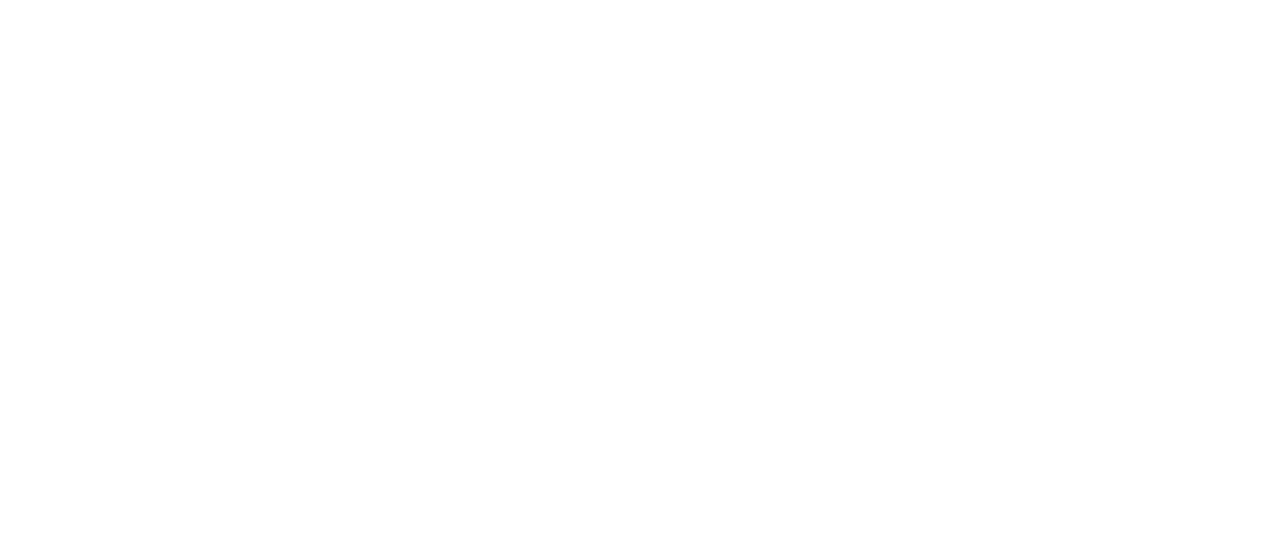
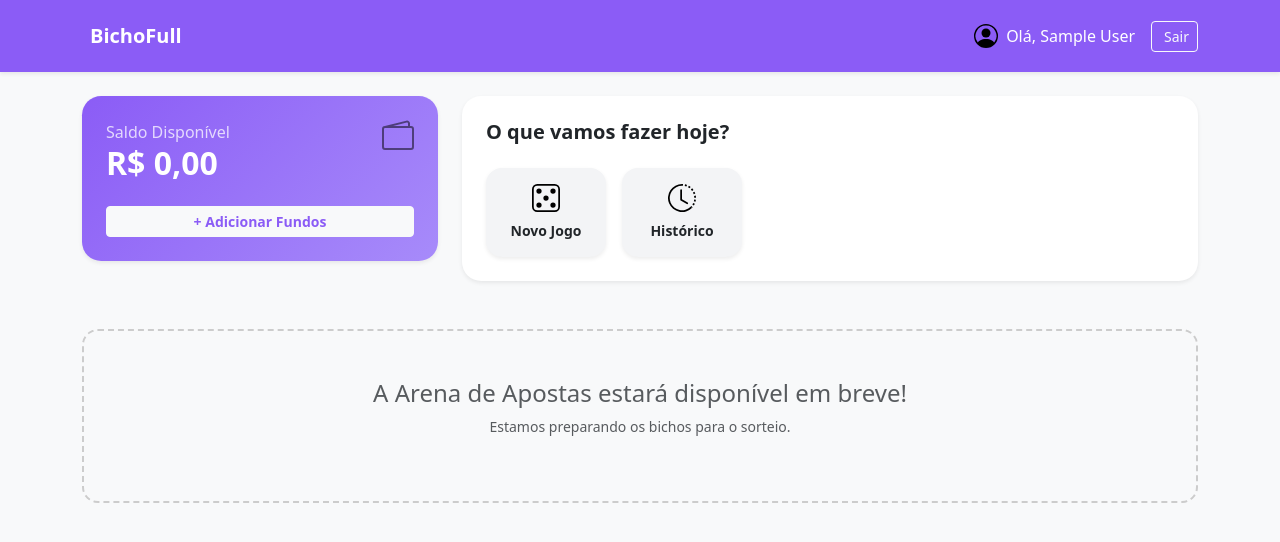
Before and after one commit to Carvalho-TJ/Jogo-Do-BichoFull, a React app in the folder frontend/: page /dashboard in a window 1280 px wide. Before the commit this address had no page. Shown: the top 542 px of the page. Built offline with nearby package versions, Linux system fonts and the light colour scheme; no server answers; sample sign-in values are in the browser's storage; the HTML template or start-up script is replaced by a standard one.

Commit message:
Security: adiciona proteção as rotas

```diff
--- a/frontend/src/App.jsx
+++ b/frontend/src/App.jsx
@@ -1,19 +1,31 @@
-import { BrowserRouter, Routes, Route, Navigate } from 'react-router-dom';
-import Login from './pages/Login';
-import Register from './pages/Register';
+import { BrowserRouter as Router, Routes, Route, Navigate } from 'react-router-dom';
+import LoginPage from './pages/Login';
+import RegisterPage from './pages/Register';
+import Dashboard from './pages/Dashboard';
+import ProtectedRoute from './components/ProtectedRoute';
 
 function App() {
   return (
-    <BrowserRouter>
+    <Router>
       <Routes>
-        {/* Rota inicial: se o usuário acessar '/', mandamos para o Login */}
-        <Route path="/" element={<Navigate to="/login" />} />
+        {/* Rotas Públicas */}
+        <Route path="/login" element={<LoginPage />} />
+        <Route path="/register" element={<RegisterPage />} />
 
-        <Route path="/login" element={<Login />} />
-        <Route path="/register" element={<Register />} />
+        {/* Rotas Protegidas */}
+        <Route
+          path="/dashboard"
+          element={
+            <ProtectedRoute>
+              <Dashboard />
+            </ProtectedRoute>
+          }
+        />
 
+        {/* Rota padrão */}
+        <Route path="*" element={<Navigate to="/login" />} />
       </Routes>
-    </BrowserRouter>
+    </Router>
   );
 }
 
--- /dev/null
+++ b/frontend/src/components/ProtectedRoute.jsx
@@ -0,0 +1,13 @@
+import { Navigate } from 'react-router-dom';
+
+const ProtectedRoute = ({ children }) => {
+  const token = localStorage.getItem('token');
+
+  if (!token) {
+    return <Navigate to="/login" replace />;
+  }
+
+  return children;
+};
+
+export default ProtectedRoute;
--- /dev/null
+++ b/frontend/src/pages/Dashboard.jsx
@@ -0,0 +1,113 @@
+import React, { useEffect, useState } from 'react';
+import { useNavigate } from 'react-router-dom';
+import axios from 'axios';
+import { Wallet2, PersonCircle, BoxArrowRight, Dice5, ClockHistory } from 'react-bootstrap-icons';
+
+const ROXO_VIBRANTE = '#8b5cf6';
+const VERDE_MENTA = '#6ee7b7';
+
+const Dashboard = () => {
+  const [user, setUser] = useState(null);
+  const [balance, setBalance] = useState('0.00');
+  const navigate = useNavigate();
+
+  useEffect(() => {
+    const savedUser = JSON.parse(localStorage.getItem('user'));
+    const token = localStorage.getItem('token');
+
+    if (savedUser && token) {
+      setUser(savedUser);
+      fetchBalance(token);
+    }
+  }, []);
+
+  const fetchBalance = async (token) => {
+    try {
+      const response = await axios.get('http://localhost:3000/wallets/my-balance', {
+        headers: { Authorization: `Bearer ${token}` }
+      });
+      setBalance(response.data.balance);
+    } catch (error) {
+      console.error("Erro ao buscar saldo:", error);
+    }
+  };
+
+  const handleLogout = () => {
+    localStorage.clear();
+    navigate('/login');
+  };
+
+  if (!user) return <div className="text-center mt-5">Carregando...</div>;
+
+  return (
+    <div className="min-vh-100 bg-light">
+      {/* NAVBAR */}
+      <nav className="navbar navbar-dark shadow-sm p-3" style={{ backgroundColor: ROXO_VIBRANTE }}>
+        <div className="container">
+          <span className="navbar-brand fw-bold d-flex align-items-center">
+            <Dice5 className="me-2" /> BichoFull
+          </span>
+          <div className="d-flex align-items-center text-white">
+            <PersonCircle size={24} className="me-2" />
+            <span className="me-3 d-none d-md-inline">Olá, {user.name}</span>
+            <button onClick={handleLogout} className="btn btn-outline-light btn-sm d-flex align-items-center">
+              <BoxArrowRight className="me-1" /> Sair
+            </button>
+          </div>
+        </div>
+      </nav>
+
+      <div className="container py-4">
+        <div className="row g-4">
+
+          {/* CARD DE SALDO */}
+          <div className="col-md-4">
+            <div className="card border-0 shadow-sm p-4 text-white"
+                 style={{ background: `linear-gradient(135deg, ${ROXO_VIBRANTE}, #a78bfa)`, borderRadius: '1.2rem' }}>
+              <div className="d-flex justify-content-between align-items-start mb-3">
+                <div>
+                  <p className="mb-0 opacity-75">Saldo Disponível</p>
+                  <h2 className="fw-bold mb-0">
+                    R$ {parseFloat(balance).toLocaleString('pt-BR', { minimumFractionDigits: 2 })}
+                  </h2>
+                </div>
+                <Wallet2 size={32} className="opacity-50" />
+              </div>
+              <button className="btn btn-light btn-sm fw-bold w-100 mt-2" style={{ color: ROXO_VIBRANTE }}>
+                + Adicionar Fundos
+              </button>
+            </div>
+          </div>
+
+          {/* CARD DE AÇÕES RÁPIDAS */}
+          <div className="col-md-8">
+            <div className="card border-0 shadow-sm p-4" style={{ borderRadius: '1.2rem' }}>
+              <h5 className="fw-bold mb-4">O que vamos fazer hoje?</h5>
+              <div className="d-flex gap-3 flex-wrap">
+                <button className="btn p-3 d-flex flex-column align-items-center justify-content-center shadow-sm"
+                        style={{ backgroundColor: '#f3f4f6', border: 'none', borderRadius: '1rem', width: '120px' }}>
+                  <Dice5 size={28} className="mb-2" style={{ color: ROXO_VIBRANTE }} />
+                  <span className="small fw-bold">Novo Jogo</span>
+                </button>
+                <button className="btn p-3 d-flex flex-column align-items-center justify-content-center shadow-sm"
+                        style={{ backgroundColor: '#f3f4f6', border: 'none', borderRadius: '1rem', width: '120px' }}>
+                  <ClockHistory size={28} className="mb-2" style={{ color: VERDE_MENTA }} />
+                  <span className="small fw-bold">Histórico</span>
+                </button>
+              </div>
+            </div>
+          </div>
+
+        </div>
+
+        {/* ÁREA DE JOGO (PREVIEW) */}
+        <div className="mt-5 text-center p-5 border-dashed rounded-4" style={{ border: '2px dashed #ccc' }}>
+          <h4 className="text-muted">A Arena de Apostas estará disponível em breve!</h4>
+          <p className="text-muted small">Estamos preparando os bichos para o sorteio.</p>
+        </div>
+      </div>
+    </div>
+  );
+};
+
+export default Dashboard;
```
